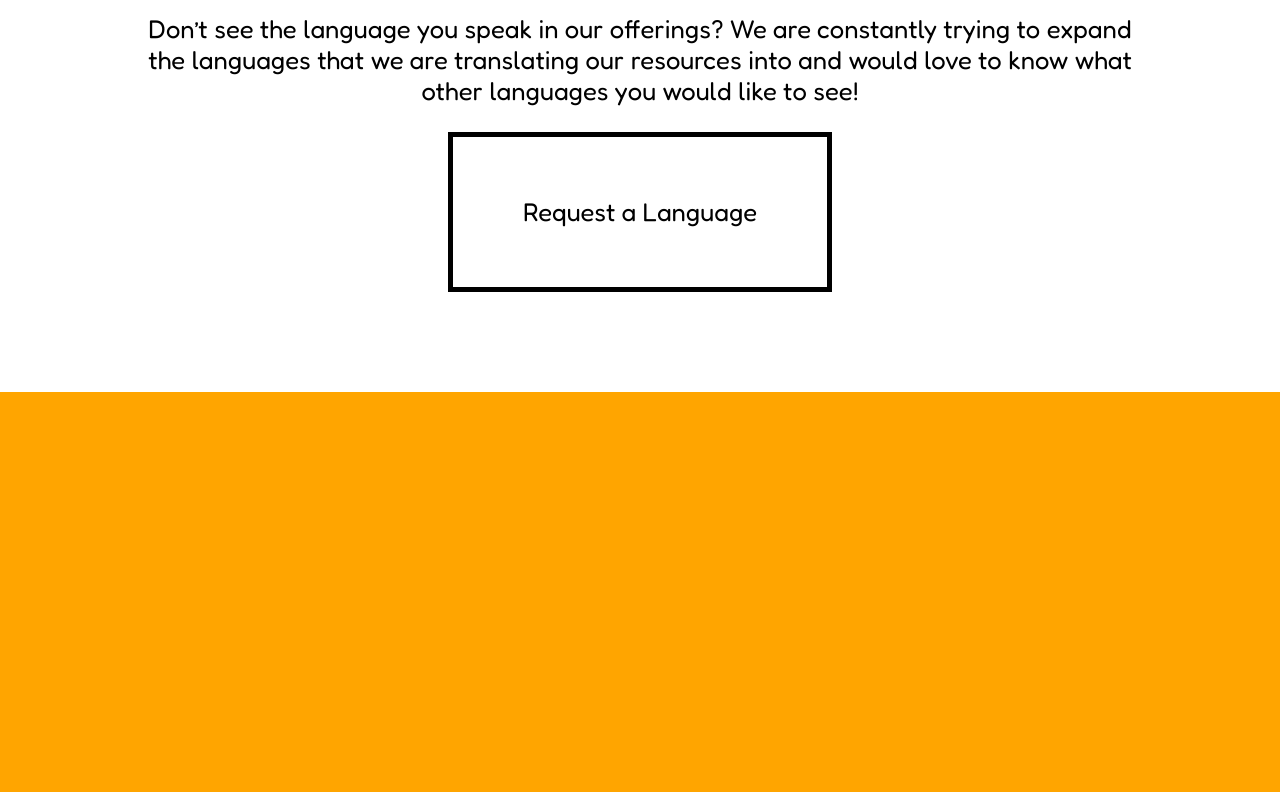
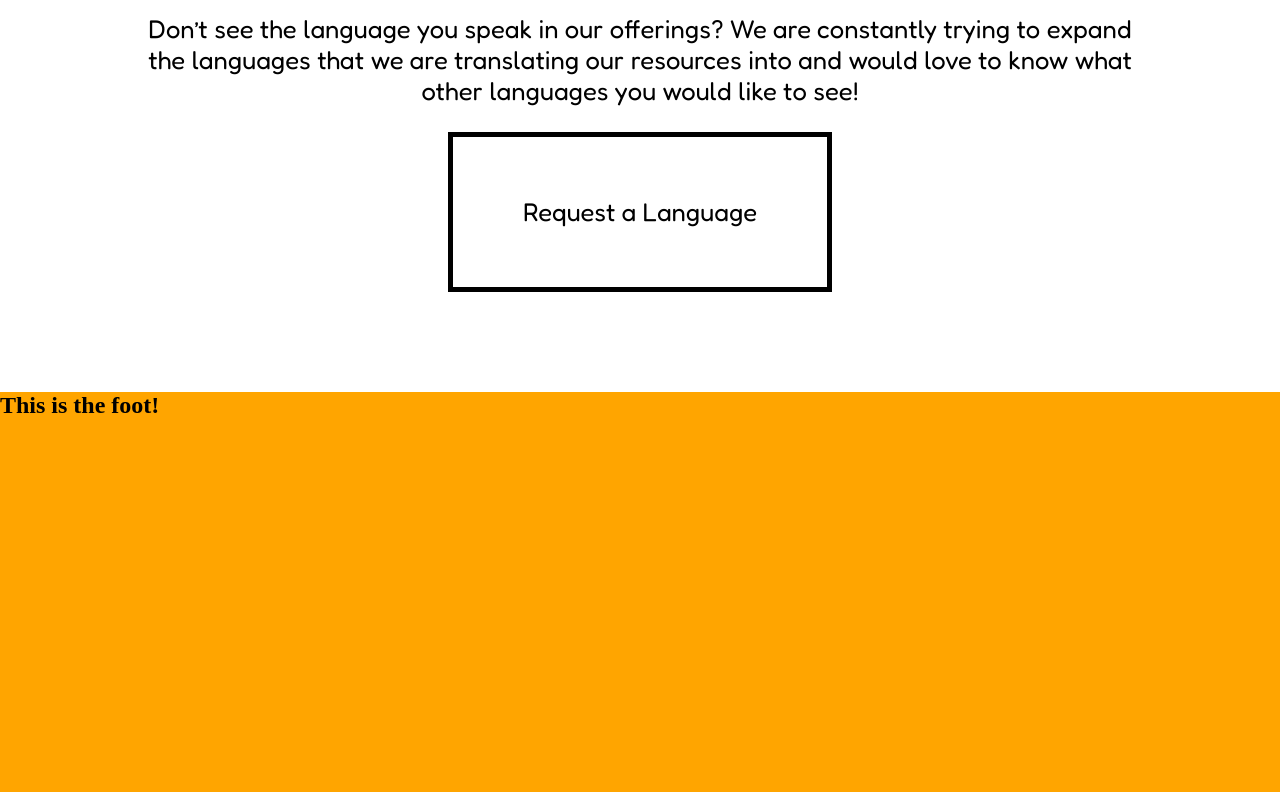
Before and after one commit to kristygarcia/proj, a plain HTML site: page index.html in a window 1280 px wide. Shown: the part 2126-2926 px from the top of the page. Drawn offline with Linux system fonts and the light colour scheme.

Commit message:
practice

```diff
--- a/index.html
+++ b/index.html
@@ -86,6 +86,7 @@
 
   <footer>
     <div class = "foot">
+      <h2>This is the foot!</h2>
     </div>
   </footer>
 </body>
```
